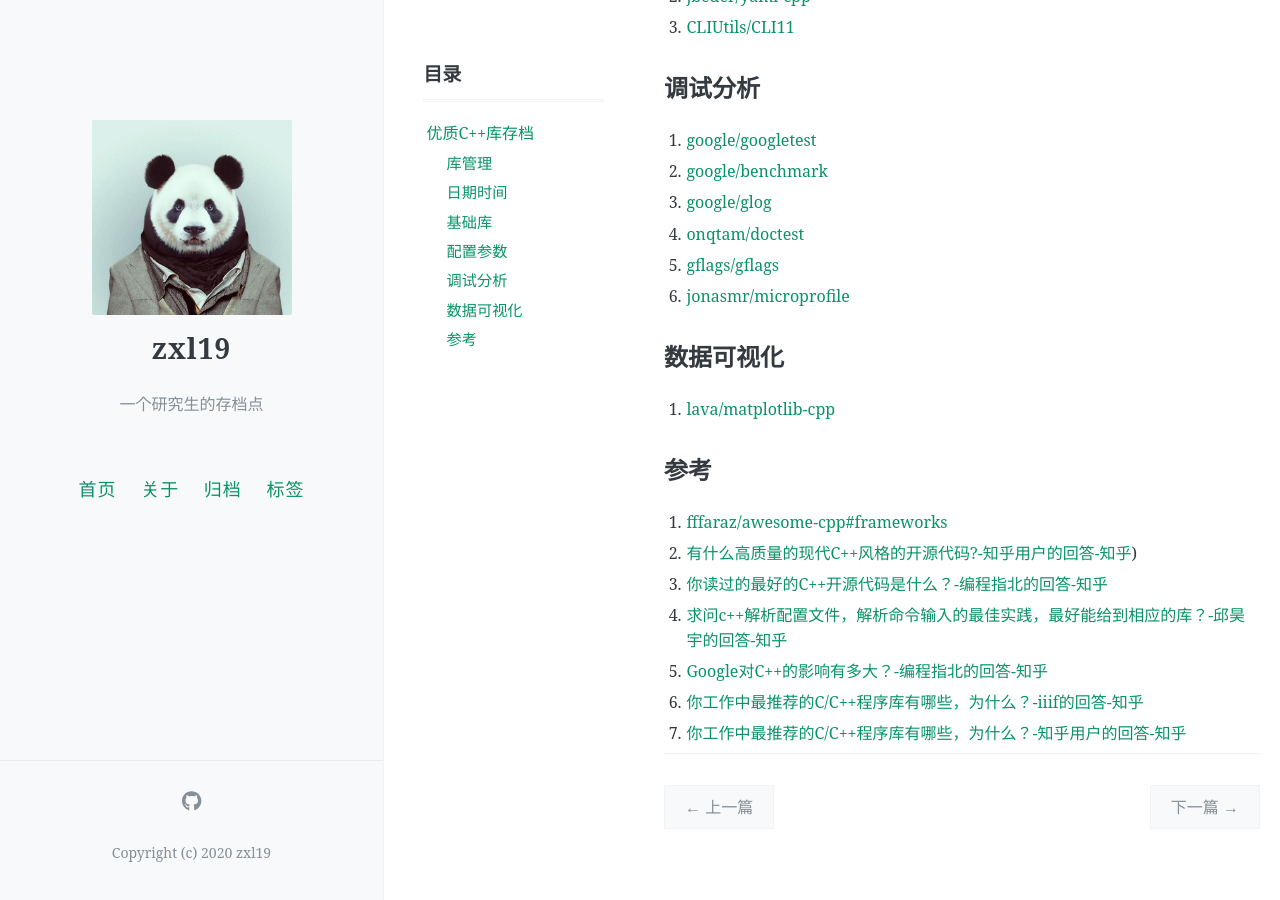
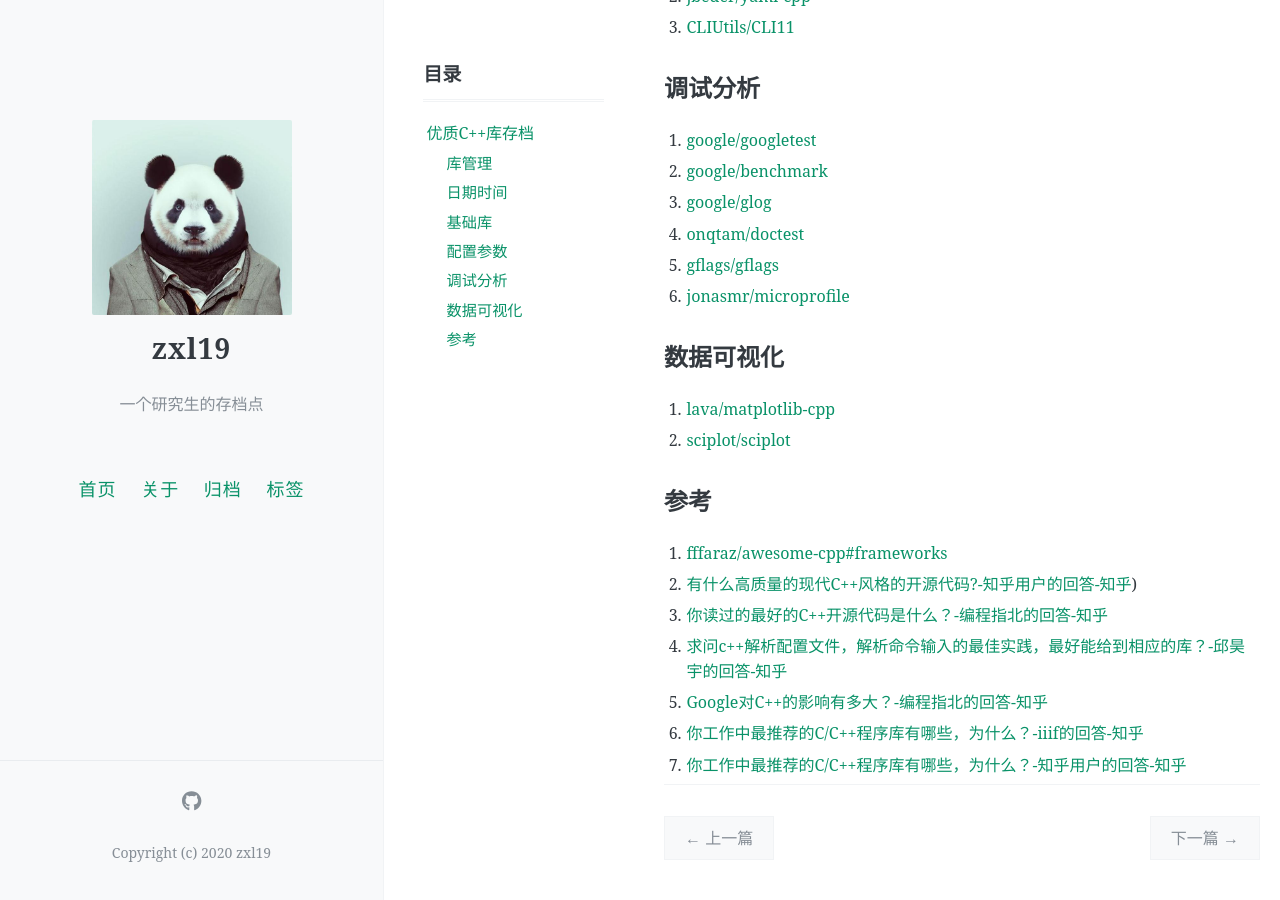
Before and after one commit to zxl19/zxl19.github.io, a Jekyll site: the page built from _posts/2021-06-01-cpp-library.md, in a window 1280 px wide and 900 px high, scrolled down 650 px. Built offline with Jekyll 4.4.1, drawn with Linux system fonts in a browser that asks for light colours; comment, search, counter and statistics services are not loaded; before the commit the page ends 1519 px from its top, so only the background shows below that.

Commit message:
Update 2021-06-01-cpp-library.md

```diff
--- a/_posts/2021-06-01-cpp-library.md
+++ b/_posts/2021-06-01-cpp-library.md
@@ -43,6 +43,7 @@ pinned: false
 ## 数据可视化
 
 1. [lava/matplotlib-cpp](https://github.com/lava/matplotlib-cpp)
+2. [sciplot/sciplot](https://github.com/sciplot/sciplot)
 
 ## 参考
 
```
